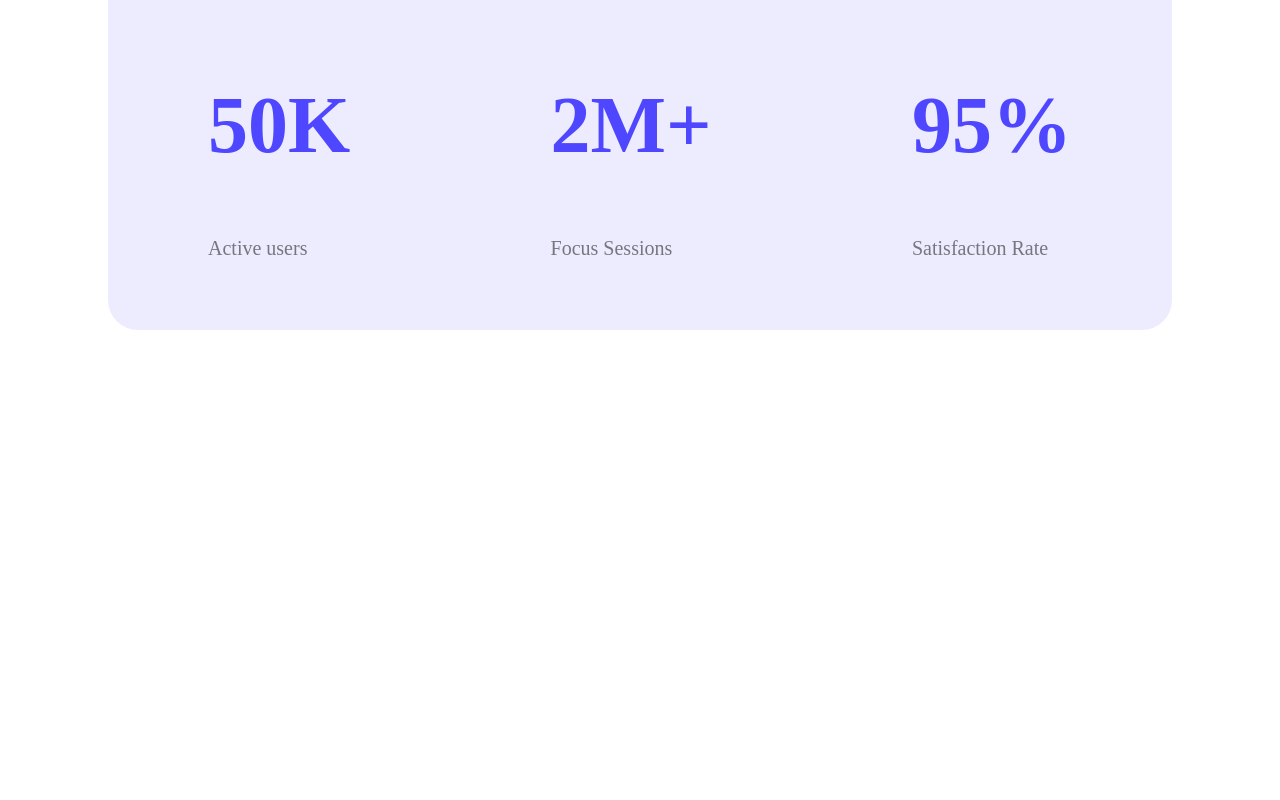
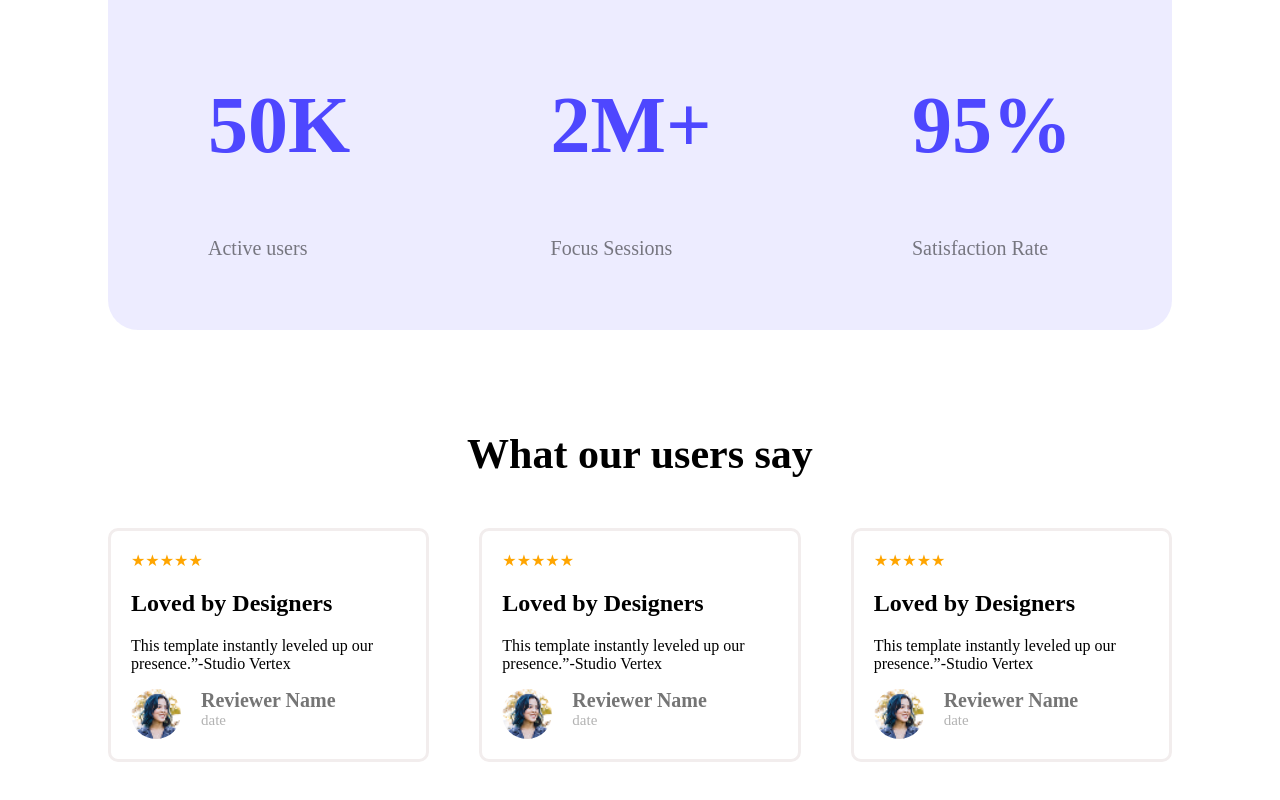
Before and after one commit to IftiGithub/PHAssignment1, a plain HTML site: page index.html in a window 1280 px wide. Shown: the part 1127-1927 px from the top of the page. Before the commit the page ends 1557 px from the top, so only its background shows below. Drawn offline with Linux system fonts and the light colour scheme.

Commit message:
created feedback section

```diff
--- a/index.html
+++ b/index.html
@@ -44,6 +44,45 @@
                 </div>
             </div>
         </section>
+        <p style="text-align: center; font-weight: bold;font-size: 42px;">What our users say</p>
+        <section class="feedback">
+            <div class="feedback-items">
+                <span class="stars">★★★★★</span>
+                <h2 class="title">Loved by Designers</h2>
+                <p class="sub-title">This template instantly leveled up our presence.”-Studio Vertex</p>
+                <div class="reviewer-info">
+                    <img src="Assets/avatar.png" alt="" class="reviewer-avatar">
+                    <div class="reviewer-name">
+                        <h3>Reviewer Name</h3>
+                        <p>date</p>
+                    </div>
+                </div>
+            </div>
+            <div class="feedback-items">
+                <span class="stars">★★★★★</span>
+                <h2 class="title">Loved by Designers</h2>
+                <p class="sub-title">This template instantly leveled up our presence.”-Studio Vertex</p>
+                <div class="reviewer-info">
+                    <img src="Assets/avatar.png" alt="" class="reviewer-avatar">
+                    <div class="reviewer-name">
+                        <h3>Reviewer Name</h3>
+                        <p>date</p>
+                    </div>
+                </div>
+            </div>
+            <div class="feedback-items">
+                <span class="stars">★★★★★</span>
+                <h2 class="title">Loved by Designers</h2>
+                <p class="sub-title">This template instantly leveled up our presence.”-Studio Vertex</p>
+                <div class="reviewer-info">
+                    <img src="Assets/avatar.png" alt="" class="reviewer-avatar">
+                    <div class="reviewer-name">
+                        <h3>Reviewer Name</h3>
+                        <p>date</p>
+                    </div>
+                </div>
+            </div>
+        </section>
 
 </body>
 </html>
```
